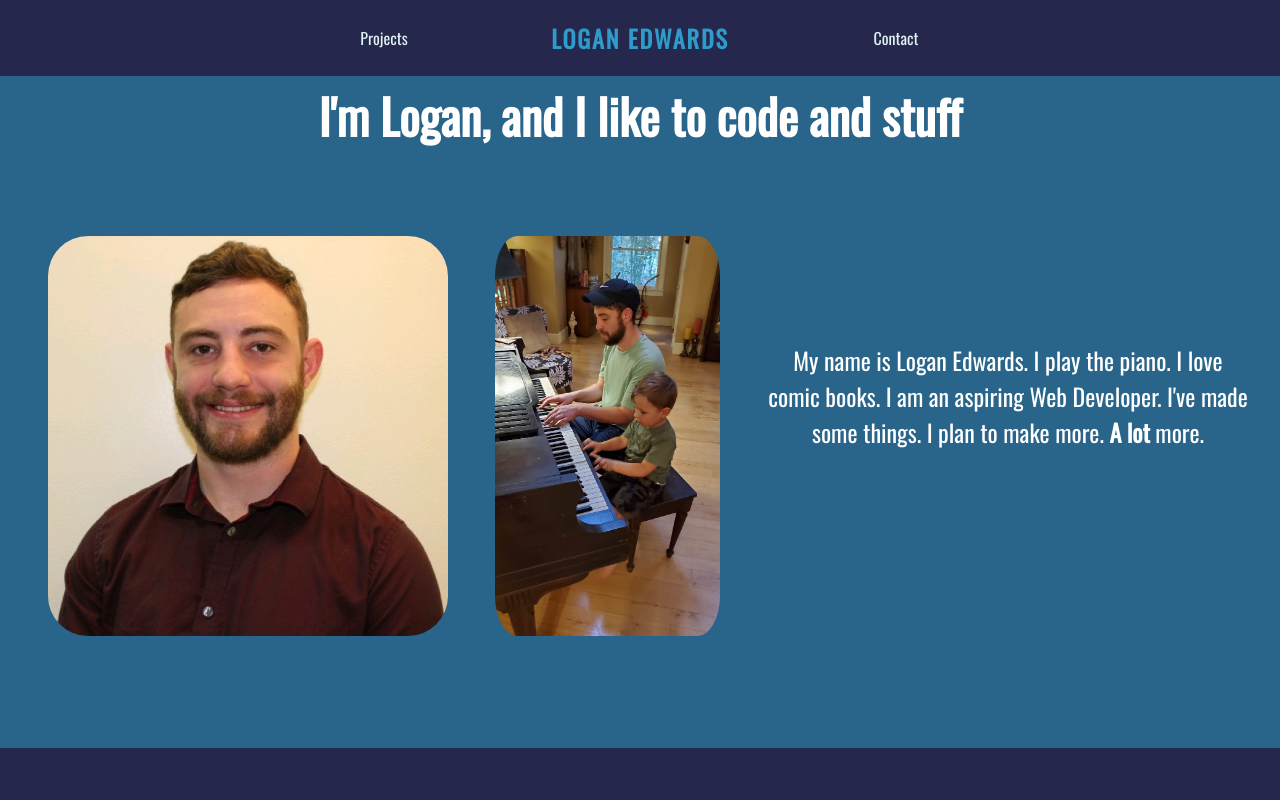
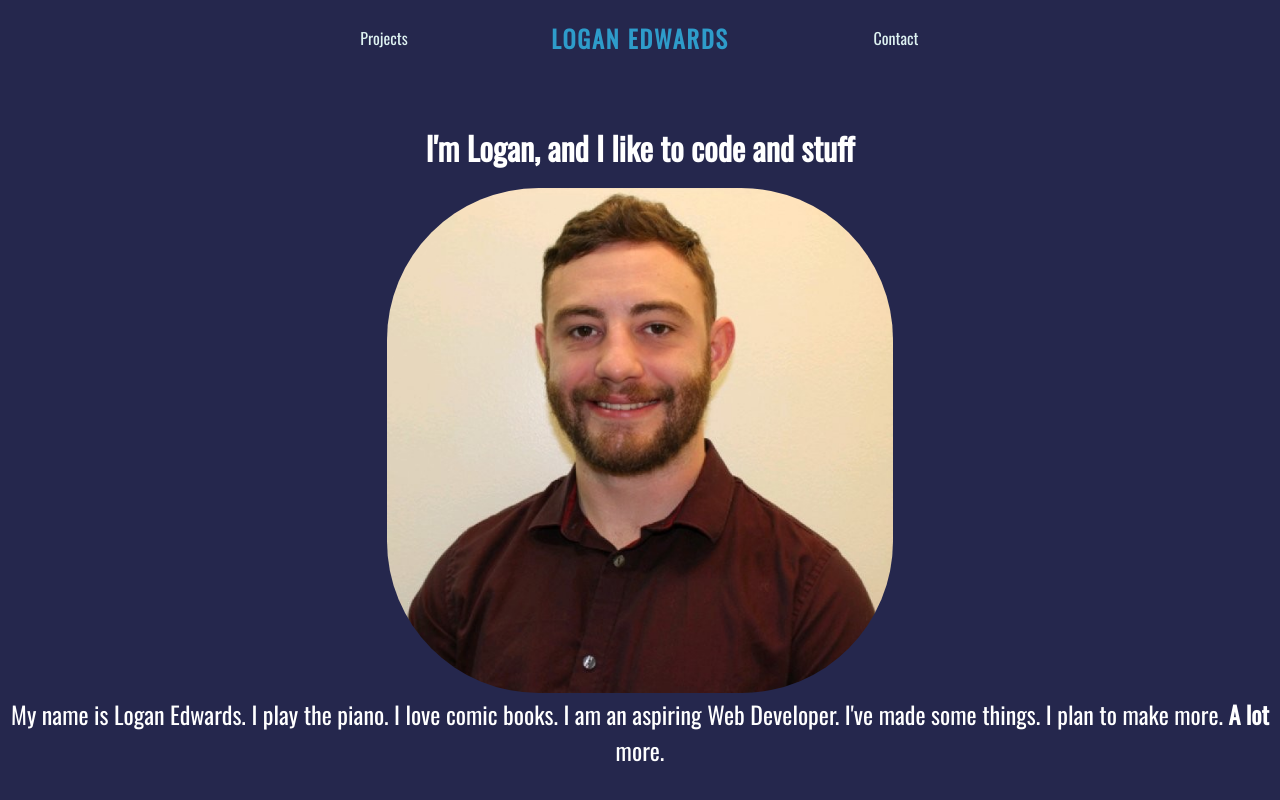
Before and after one commit to loganed09/LoganE, a React (Create React App) app: page / in a window 1280 px wide. Shown: the top 800 px of the page. Built offline with nearby package versions, Linux system fonts and the light colour scheme; a web font is replaced by a local one.

Commit message:
responsive updates

```diff
--- a/src/Components/About/About.css
+++ b/src/Components/About/About.css
@@ -1,5 +1,5 @@
 .about-me {
-    background-color: #29648A;
+    /* background-color: #29648A; */
     height: auto;
     width: 100%;
     display: grid;
@@ -14,6 +14,7 @@
     grid-row: 1 / span 1;
     font-size: 3rem;
     align-self: center;
+    padding-top: 5rem;
 }
 
 .about-me p {
@@ -22,6 +23,7 @@
     align-self: center;
     font-size: 1.5rem;
     padding-right: 2rem;
+    padding-left: 2rem;
 }
 
 .about-me-pics {
@@ -39,11 +41,54 @@ img {
 
 
 
+@media only screen and (max-width: 800px),
+            screen and (min-width: 400px) {
+    .about-me {
+        margin-top: 1rem;
+        grid-template-columns: repeat(5, 1fr);
+        grid-template-rows: repeat(10, 5rem);
+        text-align: center;
+        justify-content: center;
+        justify-items: center;
+
+    }
+
+    .about-me h2 {
+        font-size: 2rem;
+       padding-top: 2rem;
+    }
+
+    .pianoImg {
+        display: none;
+    }
+
+    .about-me-pics {
+        grid-column: 1 / span 5;
+        grid-row: 2 /span 6;
+        margin-top: 1rem;
+    }
 
 
 
+   .about-me p {
+       grid-column: 1 / span 5;
+       grid-row-start: 8;
+       text-align: center;
+       padding: 0;
+   }
 
-@media only screen and (max-width: 800px) {
+    .meImg {
+        border-radius: 30%;
+        width: 80%;
+        margin: auto 1rem;
+    }
+
+
+}
+
+
+
+@media only screen and (max-width: 400px) {
     .about-me {
         margin-top: 1rem;
         grid-template-columns: repeat(5, 1fr);
```
